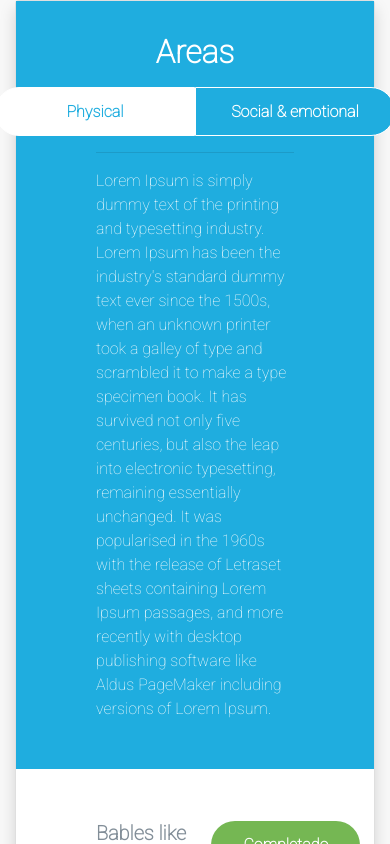
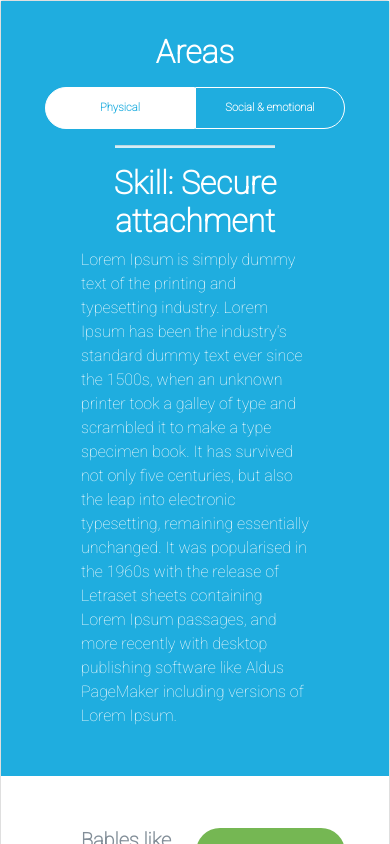
Before and after one commit to IngJavierCruz/kinedu, a React (Create React App) app: page / in a window 390 px wide. Shown: the top 844 px of the page. Built offline with nearby package versions, Linux system fonts and the light colour scheme.

Commit message:
Agregando medidas de container, skills, etc

```diff
--- a/src/App.js
+++ b/src/App.js
@@ -3,7 +3,7 @@ import { Milestones } from './components/Milestones';
 
 function App() {
   return (
-    <div className="container">
+    <div className="container container-wrapper">
       <div className="card shadow">
         <Area className="card-body" />
         <Milestones className="card-body" />
--- a/src/components/Area.js
+++ b/src/components/Area.js
@@ -1,6 +1,7 @@
 import React from "react";
 
 export const Area = () => {
+    const skill = "Secure attachment";
     return (
         <div className="container-milestone area">
             <h2 className="title">Areas</h2>
@@ -8,7 +9,9 @@ export const Area = () => {
                 <div className="indicator-item indicator--left">Physical</div>
                 <div className="indicator-item indicator--rigth">Social & emotional</div>
             </div>
-            <hr />
+            <hr className="divider" />
+
+            <h2 className="skill">Skill: {skill}</h2>
             <p>
                 Lorem Ipsum is simply dummy text of the printing and
                 typesetting industry. Lorem Ipsum has
--- /dev/null
+++ b/src/styles/base/_screen.scss
@@ -0,0 +1,70 @@
+// Sizes of screen
+
+$grid-breakpoints: (
+  xs: 319px,
+  sm: 576px,
+  md: 768px,
+  lg: 992px,
+  xl: 1200px
+);
+
+$container-max-widths: (
+  sm: 540px,
+  md: 720px,
+  lg: 960px,
+  xl: 1140px
+);
+
+
+
+@mixin media($media) {
+  @if $media == xs {
+    @media (max-width: map-get($grid-breakpoints, xs)) { @content; }
+  }
+  @else if $media == sm {
+    @media (min-width: map-get($grid-breakpoints, xs)) and (max-width: map-get($grid-breakpoints, sm)) { @content; }
+  }
+  @else if $media == md {
+    @media (min-width: map-get($grid-breakpoints, sm)) and (max-width: map-get($grid-breakpoints, md)) { @content; }
+  }
+  @else if $media == lg {
+    @media (min-width: map-get($grid-breakpoints, md)) and (max-width: map-get($grid-breakpoints, lg)) { @content; }
+  }
+  @else if $media == xl {
+    @media (min-width: map-get($grid-breakpoints, lg)) { @content; }
+  }
+}
+
+
+@mixin media-fluid($media-start: xs, $media-end: xl) {
+
+  @if $media-end == xl {
+    @media (min-width: map-get($grid-breakpoints, $media-start)) { @content; }
+  } @else {
+    @media (min-width: map-get($grid-breakpoints, $media-start)) and (max-width: map-get($grid-breakpoints, $media-end)) { @content; }
+  }
+}
+
+
+@mixin medias($medias...) {
+
+  @each $media in $medias {
+
+    @if $media == xs {
+      @media (max-width: map-get($grid-breakpoints, xs)) { @content; }
+    }
+    @else if $media == sm {
+      @media (min-width: map-get($grid-breakpoints, xs)) and (max-width: map-get($grid-breakpoints, sm)) { @content; }
+    }
+    @else if $media == md {
+      @media (min-width: map-get($grid-breakpoints, sm)) and (max-width: map-get($grid-breakpoints, md)) { @content; }
+    }
+    @else if $media == lg {
+      @media (min-width: map-get($grid-breakpoints, md)) and (max-width: map-get($grid-breakpoints, lg)) { @content; }
+    }
+    @else if $media == xl {
+      @media (min-width: map-get($grid-breakpoints, lg)) { @content; }
+    }
+  }
+
+}
--- a/src/styles/components/milestones/ButtonMilestone.scss
+++ b/src/styles/components/milestones/ButtonMilestone.scss
@@ -7,6 +7,4 @@
     line-height: 1;
     border: none;
     font-weight: 700;
-
-
 }
--- a/src/styles/components/milestones/Milestone.scss
+++ b/src/styles/components/milestones/Milestone.scss
@@ -1,3 +1,13 @@
+
+.container-wrapper {
+
+    @include media-fluid(xs, md) {
+        padding-right: 0!important;
+        padding-left: 0!important;
+    }
+
+}
+
 
 .container-milestone {
     background-color: $mileston-background;
@@ -8,7 +18,7 @@
     background-color: $physical-area;
     color: #fff;
 
-    & .title {
+    & .title, .skill {
         text-align: center;
         font-weight: 600;
     }
@@ -19,11 +29,16 @@
         margin: 1rem 0;
 
         & .indicator-item {
-            padding: .7rem 2rem;
+            padding: .7rem 1.7rem;
             font-weight: 800;
             text-align: center;
             min-width: 200px;
             border: 1px solid #fff;
+
+            @include media-fluid(xs, md) {
+                min-width: 150px;
+                font-size: .7rem;
+            }
         }
 
         & .indicator--left {
@@ -55,3 +70,10 @@
         font-weight: 800;
     }
 }
+
+.divider {
+    background-color: rgba(#fff, .8);
+    width: 70%;
+    margin: 1rem auto;
+    height: 2px;
+}
--- a/src/styles/styles.scss
+++ b/src/styles/styles.scss
@@ -1,5 +1,6 @@
 @import './base/settings';
 @import './base/base';
+@import './base/screen';
 
 // COMPONENTS
 @import './components/milestones/ButtonMilestone.scss';
```
